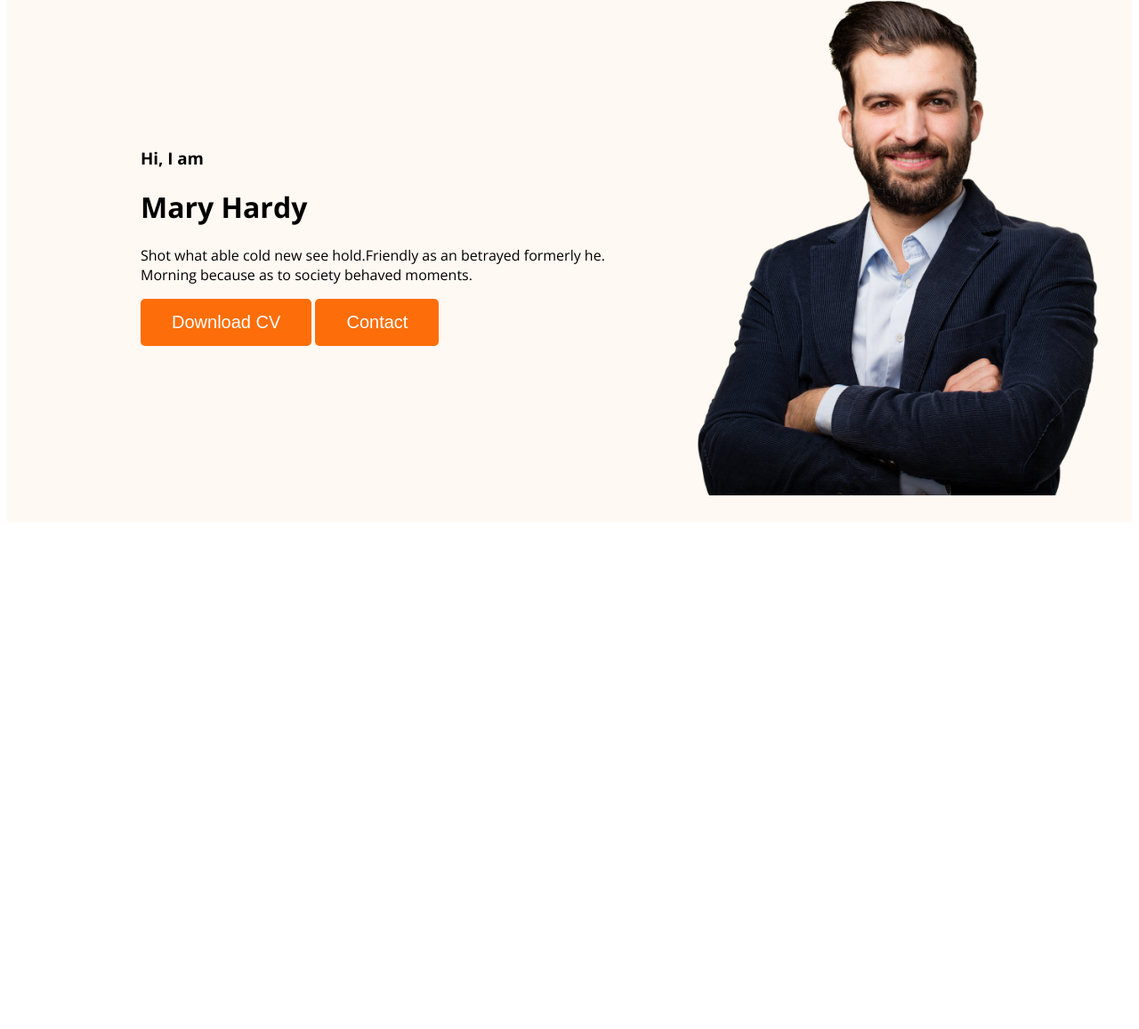
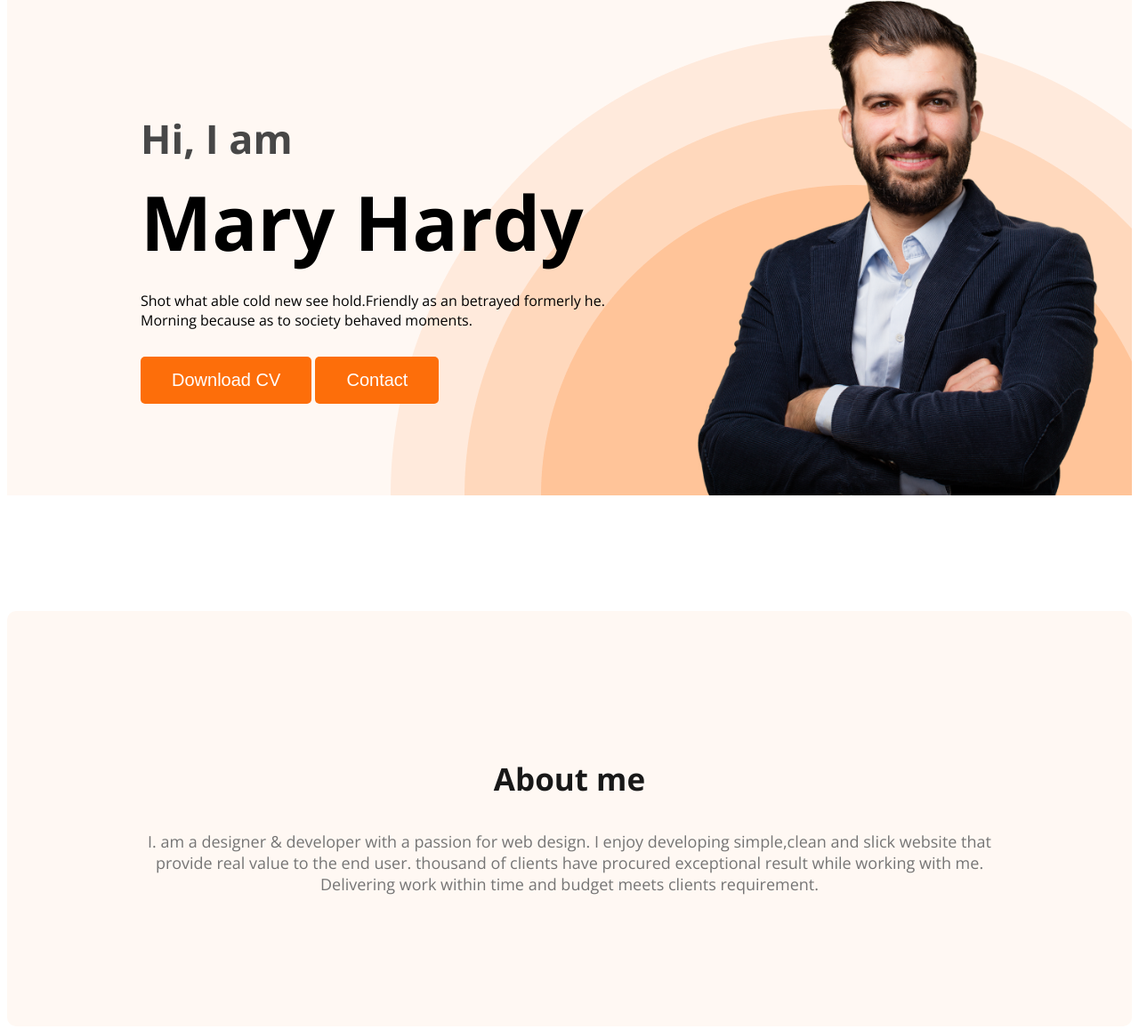
Before and after one commit to NayemEmon1/Webdeveloper-portfolio, a plain HTML site: page index.html in a window 1280 px wide. Shown: the part 211-1368 px from the top of the page at 89% size. Before the commit the page ends 806 px from the top, so only its background shows below. Drawn offline with nearby package versions, Linux system fonts and the light colour scheme.

Commit message:
about section created

```diff
--- a/index.html
+++ b/index.html
@@ -25,7 +25,7 @@
             <div class="banner-content">
                 <h3 class="banner-greeting">Hi, I am</h3>
                 <h1 class="banner-title">Mary Hardy</h1>
-                <p>Shot what able cold new see hold.Friendly as an betrayed formerly he. Morning because as to society behaved moments.</p>
+                <p class="banner-description">Shot what able cold new see hold.Friendly as an betrayed formerly he. Morning because as to society behaved moments.</p>
                 <button class="button-primary">Download CV</button>
                 <button class="button-primary">Contact</button>
 
@@ -34,7 +34,10 @@
          </div>
     </header>
     <main>
-
+        <section class="about">
+            <h3 class="section-title">About me</h3>
+            <p class="section-description">I. am a designer & developer with a passion for web design. I enjoy developing simple,clean and slick website that provide real value to the end user.  thousand of clients have procured exceptional result while working with me. Delivering work within time and budget meets clients requirement.</p>
+        </section>
     </main>
     <footer>
 
--- a/styles/portfolio.css
+++ b/styles/portfolio.css
@@ -14,6 +14,13 @@ body{
    font-size: 20px;
    font-weight: 700px;
    padding: 15px 35px;
+}
+
+.section-title{
+    color: #181818;
+    text-align: center;
+    font-size: 35px;
+    font-weight: 700px;
 }
 /* nav related styles */
 nav{
@@ -43,13 +50,51 @@ nav a{
 /* header related style */
 .header{
     background-color: #fff8f3;
+    background-image: url('../images/header_bg.png');
+    background-repeat:no-repeat ;
+    background-position: bottom right;
 
 }
 .banner{
-    padding: 30px 30px 30px 150px;
+    padding: 30px 30px 0px 150px;
     display: flex;
     align-items: center;
+    justify-content: space-between;
+}
+.banner-content{
+    min-width: 500px;
 }
 .banner .profile-pic{
     width: 500px;
 }
+.banner-greeting{
+    font-size: 45px;
+    color: #474747;
+    margin-bottom: 0;
+}
+.banner-title{
+    font-size: 85px;
+    font-weight: 700px;
+    margin-top: 5px;
+    margin-bottom: 20px;
+}
+.banner-description{
+    margin-bottom: 30px;
+}
+.section-description{
+    color: #757575;
+    text-align: center;
+    font-size: 18px;
+}
+
+/* main section styles */
+
+/* about section styles */
+.about{
+   padding: 130px;
+   border-radius: 10px;
+   background:#fff8f3;
+   margin: 130px 0;
+
+
+}
```
